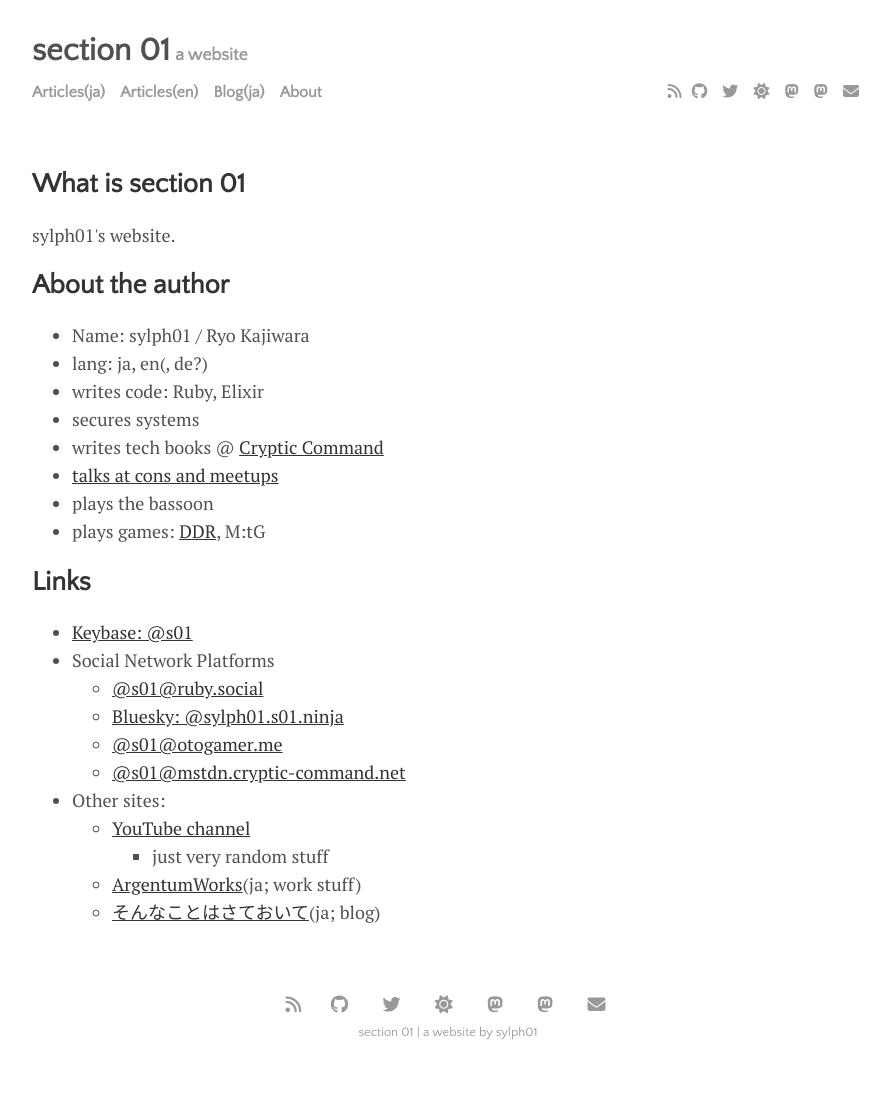
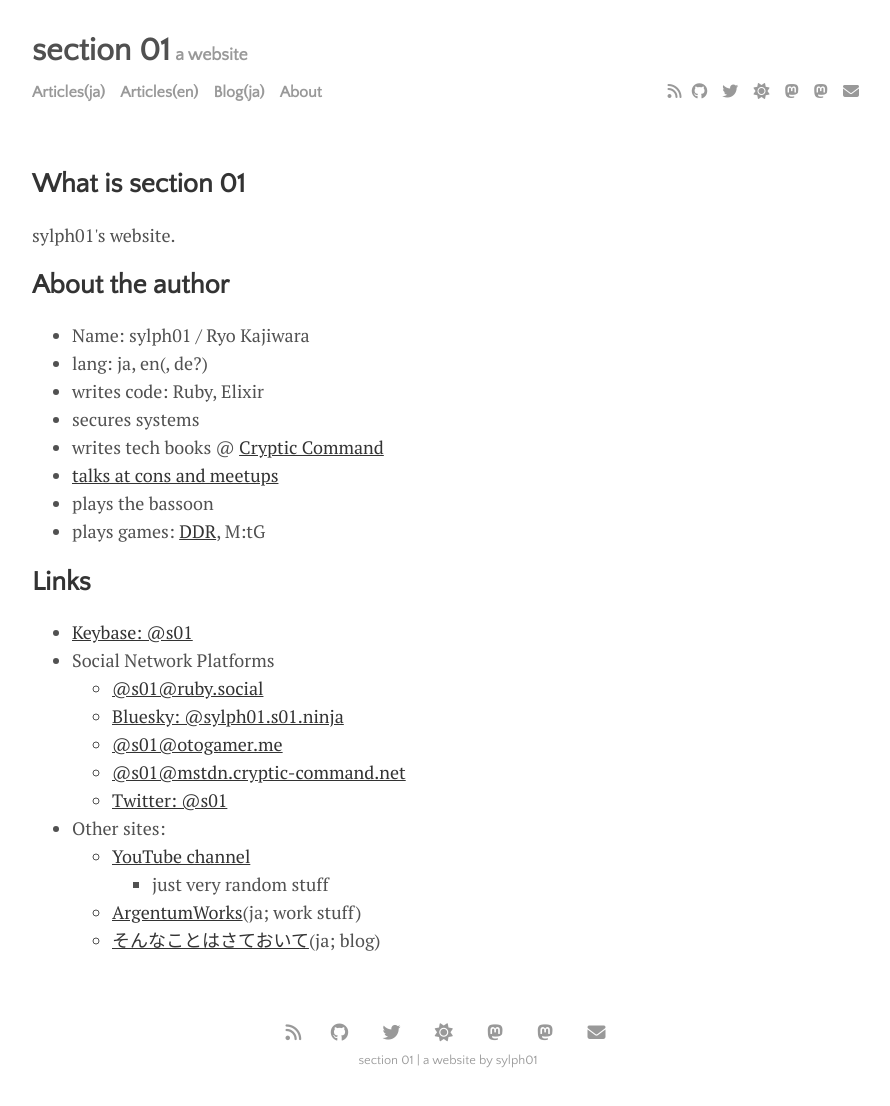
Before and after one commit to sylph01/sylph01.github.io, a Jekyll site: the page built from about.html, in a window 1280 px wide. Shown: the whole page, without its empty margins (192-1082 px from the left). Built offline with Jekyll 4.4.1, drawn with Linux system fonts in a browser that asks for light colours; before the commit the page ends 1078 px from its top, so only the background shows below that.

Commit message:
[about] Add Twitter account
What is an X

```diff
--- a/about.html
+++ b/about.html
@@ -30,6 +30,7 @@
         <li><a href="https://bsky.app/profile/sylph01.s01.ninja">Bluesky: @sylph01.s01.ninja</a></li>
         <li><a href="https://otogamer.me/@s01">@s01@otogamer.me</a></li>
         <li><a href="https://mstdn.cryptic-command.net/@s01">@s01@mstdn.cryptic-command.net</a></li>
+        <li><a href="https://twitter.com/s01">Twitter: @s01</a></li>
     </ul>
     <li>Other sites:</li>
     <ul>
```
